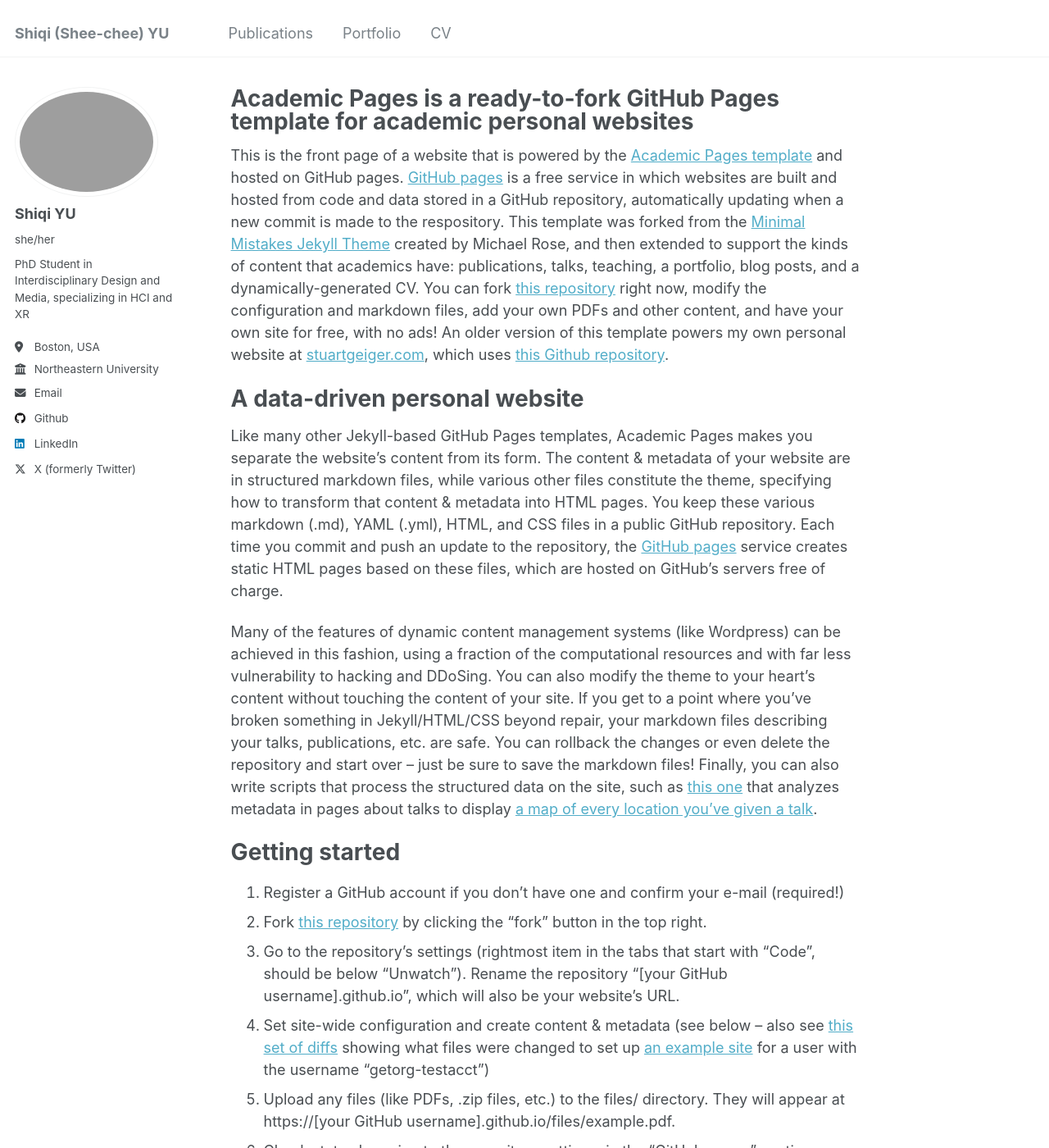
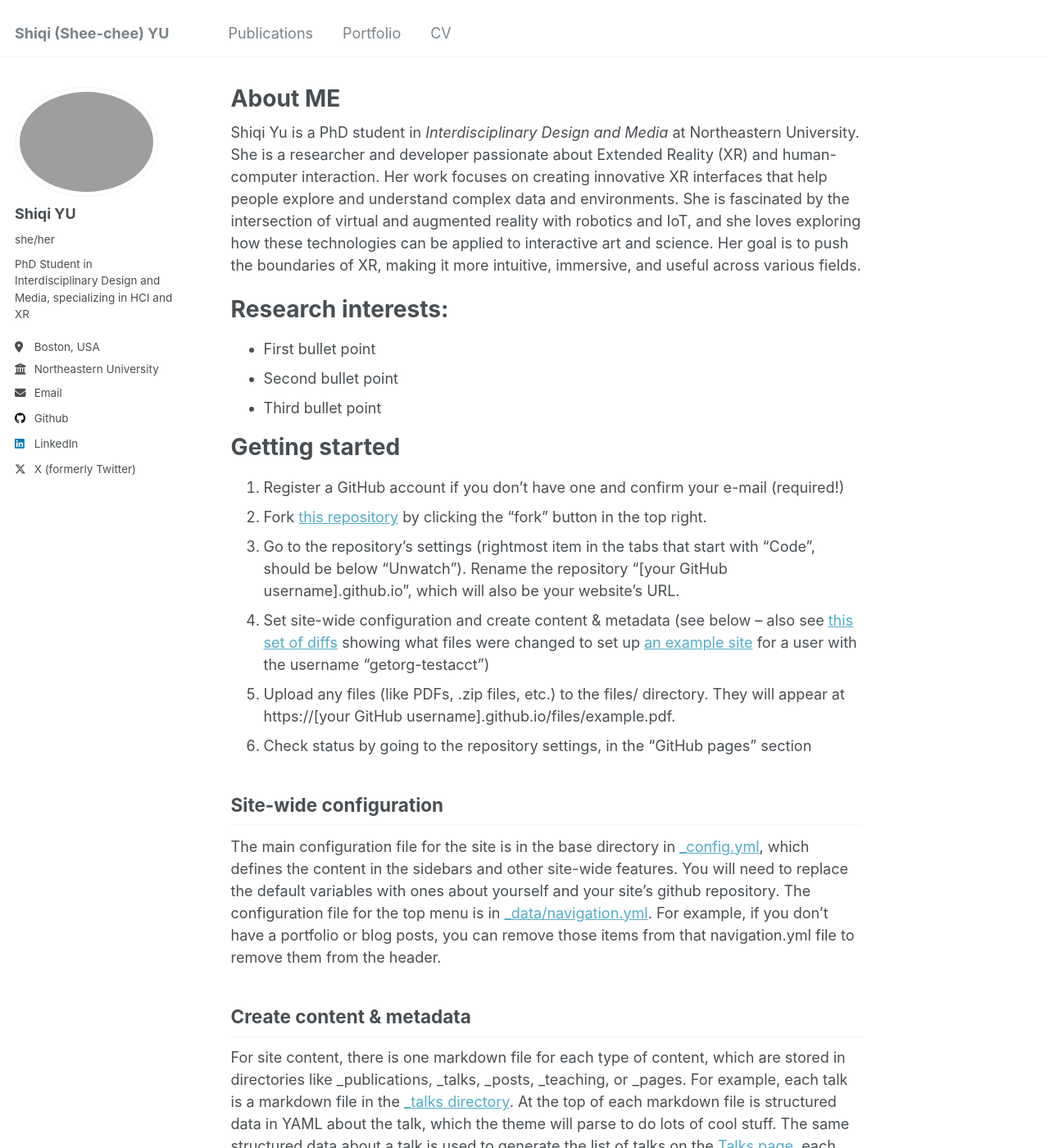
Before and after one commit to shiqi-yu/shiqi-yu.github.io, a Jekyll site: the page built from _pages/about.md, in a window 1280 px wide and 1400 px high. Shown: the whole window at 82% size. Built offline with Jekyll 4.4.1, drawn with Linux system fonts in a browser that asks for light colours.

Commit message:
update about me

```diff
--- a/_pages/about.md
+++ b/_pages/about.md
@@ -1,19 +1,20 @@
 ---
 permalink: /
-title: "Academic Pages is a ready-to-fork GitHub Pages template for academic personal websites"
+title: "About ME"
 author_profile: true
 redirect_from:
   - /about/
   - /about.html
 ---
+Shiqi Yu is a PhD student in <em>Interdisciplinary Design and Media</em> at Northeastern University. She is a researcher and developer passionate about Extended Reality (XR) and human-computer interaction. Her work focuses on creating innovative XR interfaces that help people explore and understand complex data and environments. She is fascinated by the intersection of virtual and augmented reality with robotics and IoT, and she loves exploring how these technologies can be applied to interactive art and science. Her goal is to push the boundaries of XR, making it more intuitive, immersive, and useful across various fields.
 
-This is the front page of a website that is powered by the [Academic Pages template](https://github.com/academicpages/academicpages.github.io) and hosted on GitHub pages. [GitHub pages](https://pages.github.com) is a free service in which websites are built and hosted from code and data stored in a GitHub repository, automatically updating when a new commit is made to the respository. This template was forked from the [Minimal Mistakes Jekyll Theme](https://mmistakes.github.io/minimal-mistakes/) created by Michael Rose, and then extended to support the kinds of content that academics have: publications, talks, teaching, a portfolio, blog posts, and a dynamically-generated CV. You can fork [this repository](https://github.com/academicpages/academicpages.github.io) right now, modify the configuration and markdown files, add your own PDFs and other content, and have your own site for free, with no ads! An older version of this template powers my own personal website at [stuartgeiger.com](http://stuartgeiger.com), which uses [this Github repository](https://github.com/staeiou/staeiou.github.io).
-
-A data-driven personal website
+Research interests:
 ======
-Like many other Jekyll-based GitHub Pages templates, Academic Pages makes you separate the website's content from its form. The content & metadata of your website are in structured markdown files, while various other files constitute the theme, specifying how to transform that content & metadata into HTML pages. You keep these various markdown (.md), YAML (.yml), HTML, and CSS files in a public GitHub repository. Each time you commit and push an update to the repository, the [GitHub pages](https://pages.github.com/) service creates static HTML pages based on these files, which are hosted on GitHub's servers free of charge.
-
-Many of the features of dynamic content management systems (like Wordpress) can be achieved in this fashion, using a fraction of the computational resources and with far less vulnerability to hacking and DDoSing. You can also modify the theme to your heart's content without touching the content of your site. If you get to a point where you've broken something in Jekyll/HTML/CSS beyond repair, your markdown files describing your talks, publications, etc. are safe. You can rollback the changes or even delete the repository and start over -- just be sure to save the markdown files! Finally, you can also write scripts that process the structured data on the site, such as [this one](https://github.com/academicpages/academicpages.github.io/blob/master/talkmap.ipynb) that analyzes metadata in pages about talks to display [a map of every location you've given a talk](https://academicpages.github.io/talkmap.html).
+<ul>
+  <li>First bullet point</li>
+  <li>Second bullet point</li>
+  <li>Third bullet point</li>
+</ul>
 
 Getting started
 ======
```
